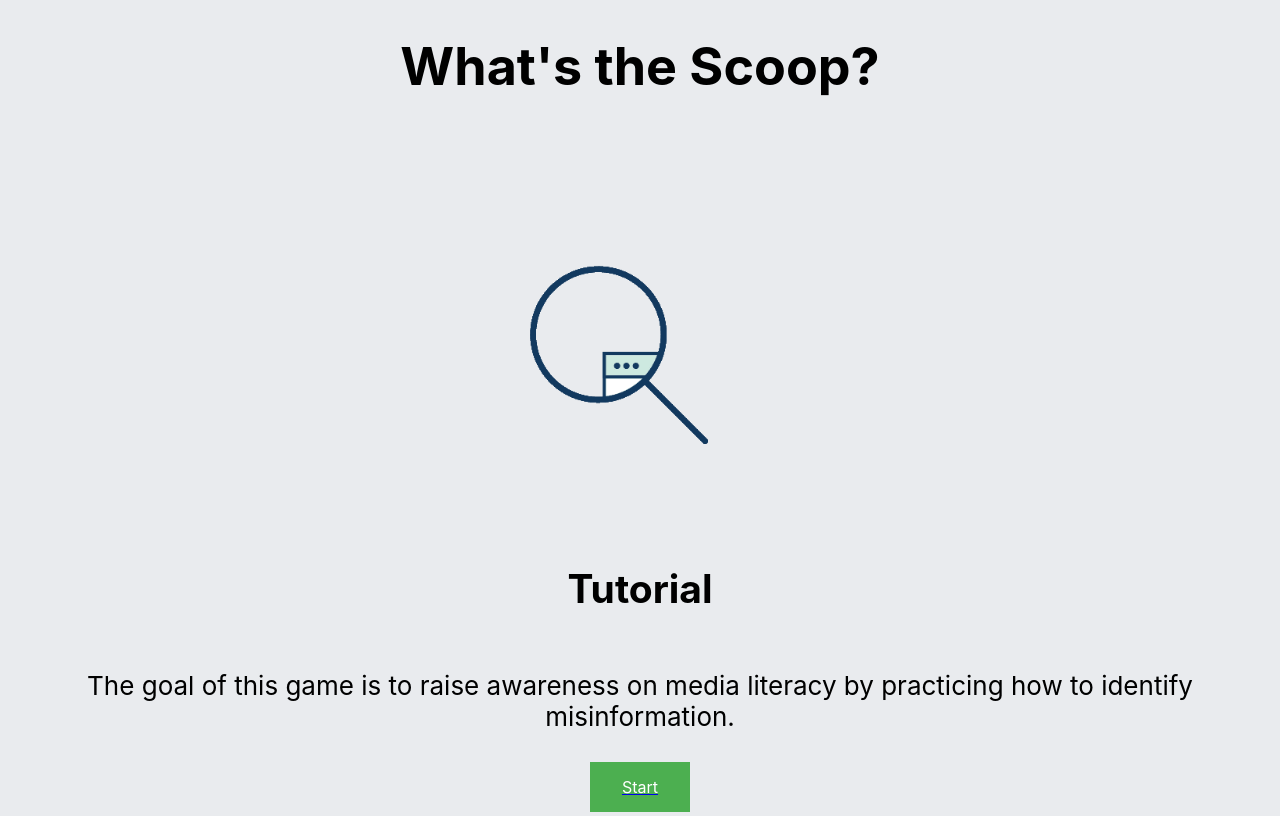
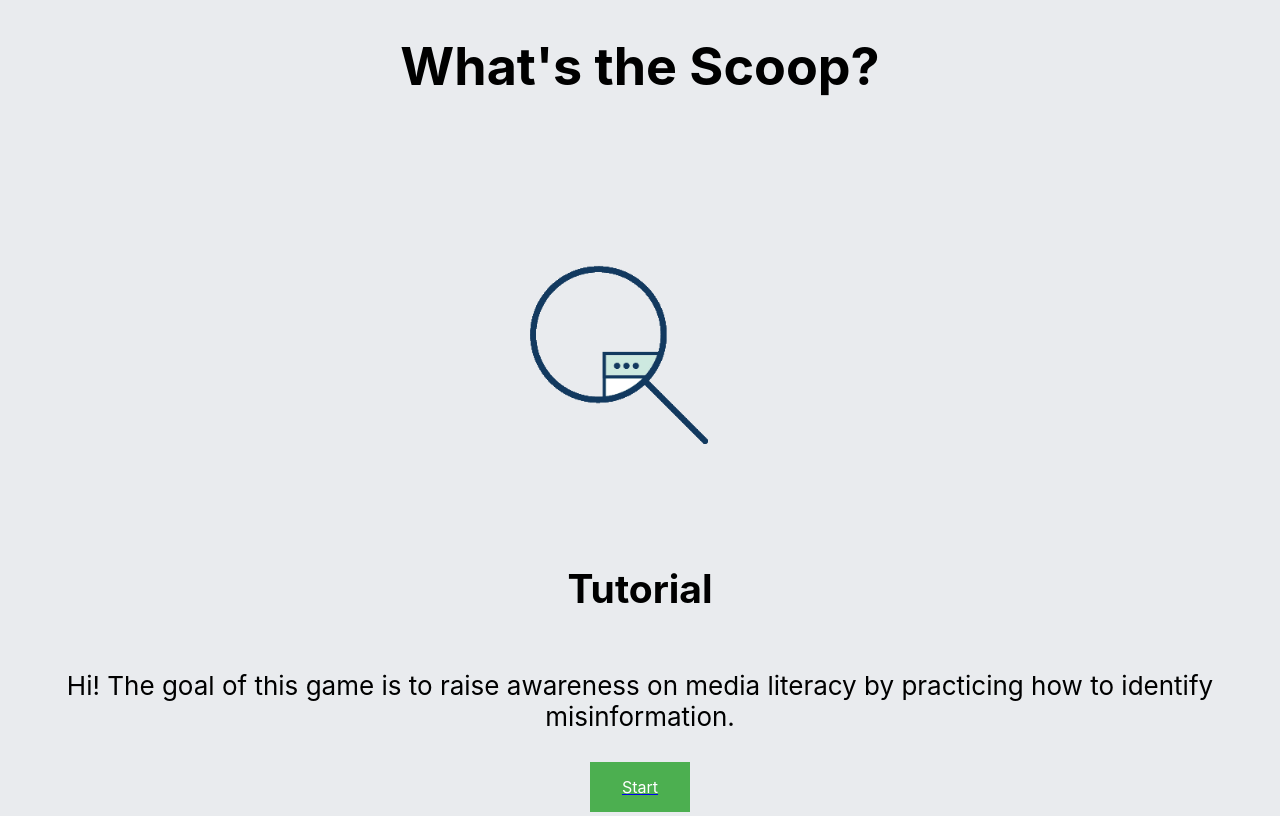
Before and after one commit to graceleaper/whats-the-scoop, a React (Create React App) app: page / in a window 1280 px wide. Built offline with nearby package versions, Linux system fonts and the light colour scheme.

Commit message:
testing heroku deployment

```diff
--- a/package.json
+++ b/package.json
@@ -12,7 +12,8 @@
     "start": "react-scripts start",
     "build": "react-scripts build",
     "test": "react-scripts test",
-    "eject": "react-scripts eject"
+    "eject": "react-scripts eject",
+    "deploy": "script/deploy"
   },
   "eslintConfig": {
     "extends": "react-app"
--- a/src/Tutorial.js
+++ b/src/Tutorial.js
@@ -13,7 +13,7 @@ function Tutorial() {
         <h2>Tutorial</h2>
         <p>
           {/* Edit <code>src/App.js</code> and save to reload. */}
-          The goal of this game is to raise awareness on media literacy by
+          Hi! The goal of this game is to raise awareness on media literacy by
           practicing how to identify misinformation.
         </p>
 
```
